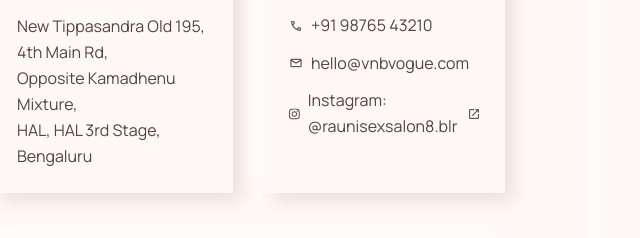
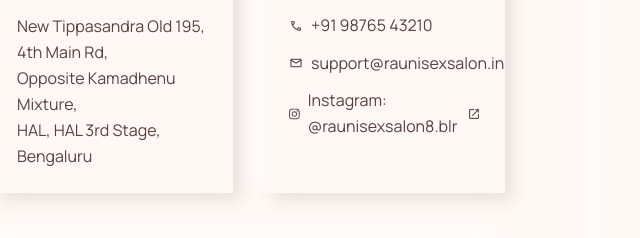
Before and after one commit to anilsuthar2152006-hue/vnbvogue, a plain HTML site: page contact_vnb_vogue_ethereal_rose/code.html in a window 1280 px wide. Shown: the part 443-681 px from the top of the page, 87-727 px from the left. Drawn offline with nearby package versions, Linux system fonts and the light colour scheme.

Commit message:
Fix remaining VNB references and email address

```diff
--- a/contact_vnb_vogue_ethereal_rose/code.html
+++ b/contact_vnb_vogue_ethereal_rose/code.html
@@ -285,9 +285,9 @@
 <span class="material-symbols-outlined text-sm">call</span>
 <span>+91 98765 43210</span>
 </a>
-<a class="font-body-md text-body-md text-on-surface-variant hover:text-primary transition-colors flex items-center space-x-2" href="mailto:hello@vnbvogue.com">
+<a class="font-body-md text-body-md text-on-surface-variant hover:text-primary transition-colors flex items-center space-x-2" href="mailto:support@raunisexsalon.in">
 <span class="material-symbols-outlined text-sm">mail</span>
-<span>hello@vnbvogue.com</span>
+<span>support@raunisexsalon.in</span>
 </a>
 <a class="font-body-md text-body-md text-on-surface-variant hover:text-primary transition-colors mt-2 block" href="https://instagram.com/raunisexsalon8.blr" rel="noopener noreferrer" target="_blank">
 <span class="flex items-center">
```
Also changed, not shown: gallery.html (+1 -1 lines), gallery_vnb_vogue_ethereal_rose/code.html (+1 -1 lines).
